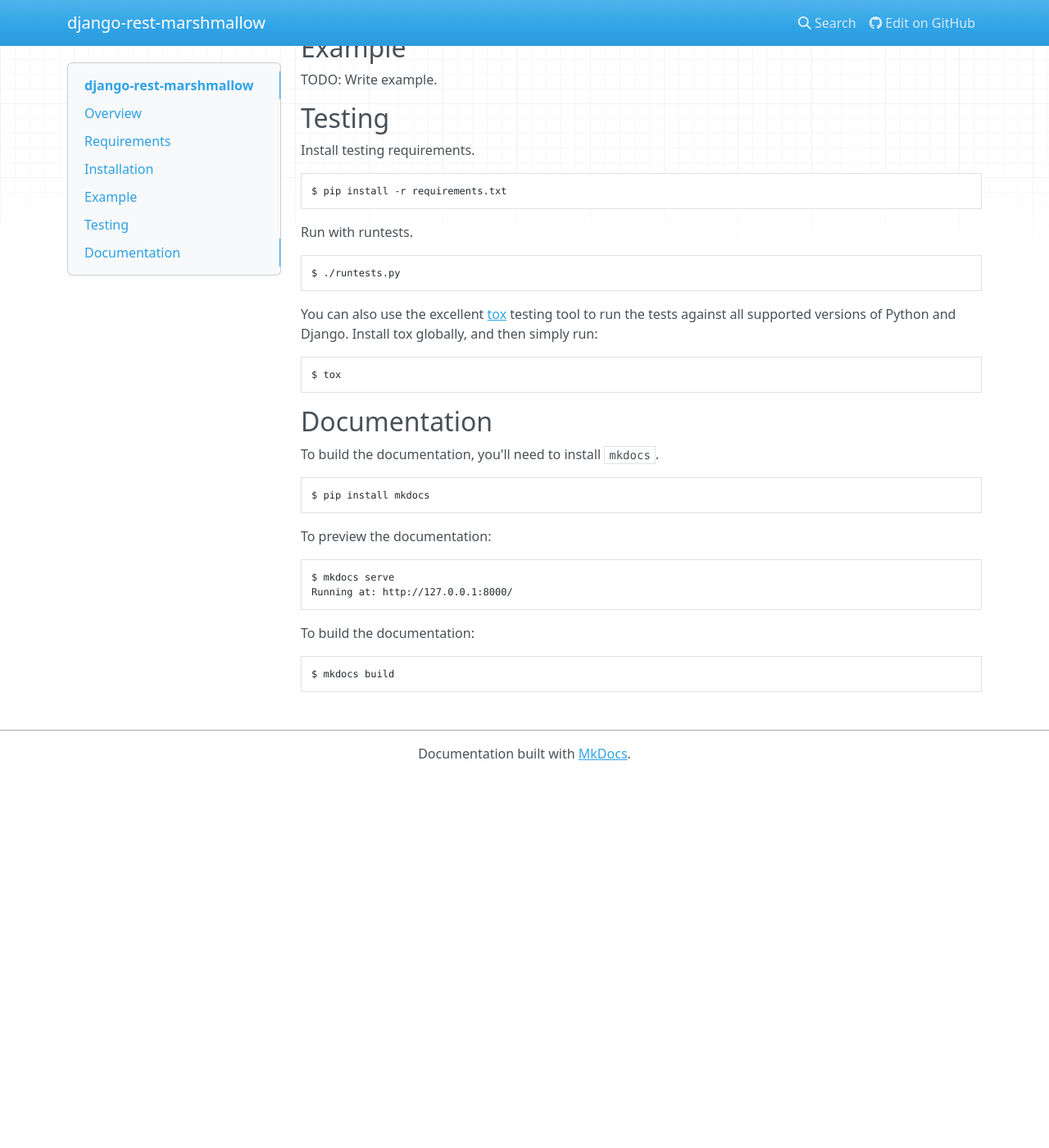
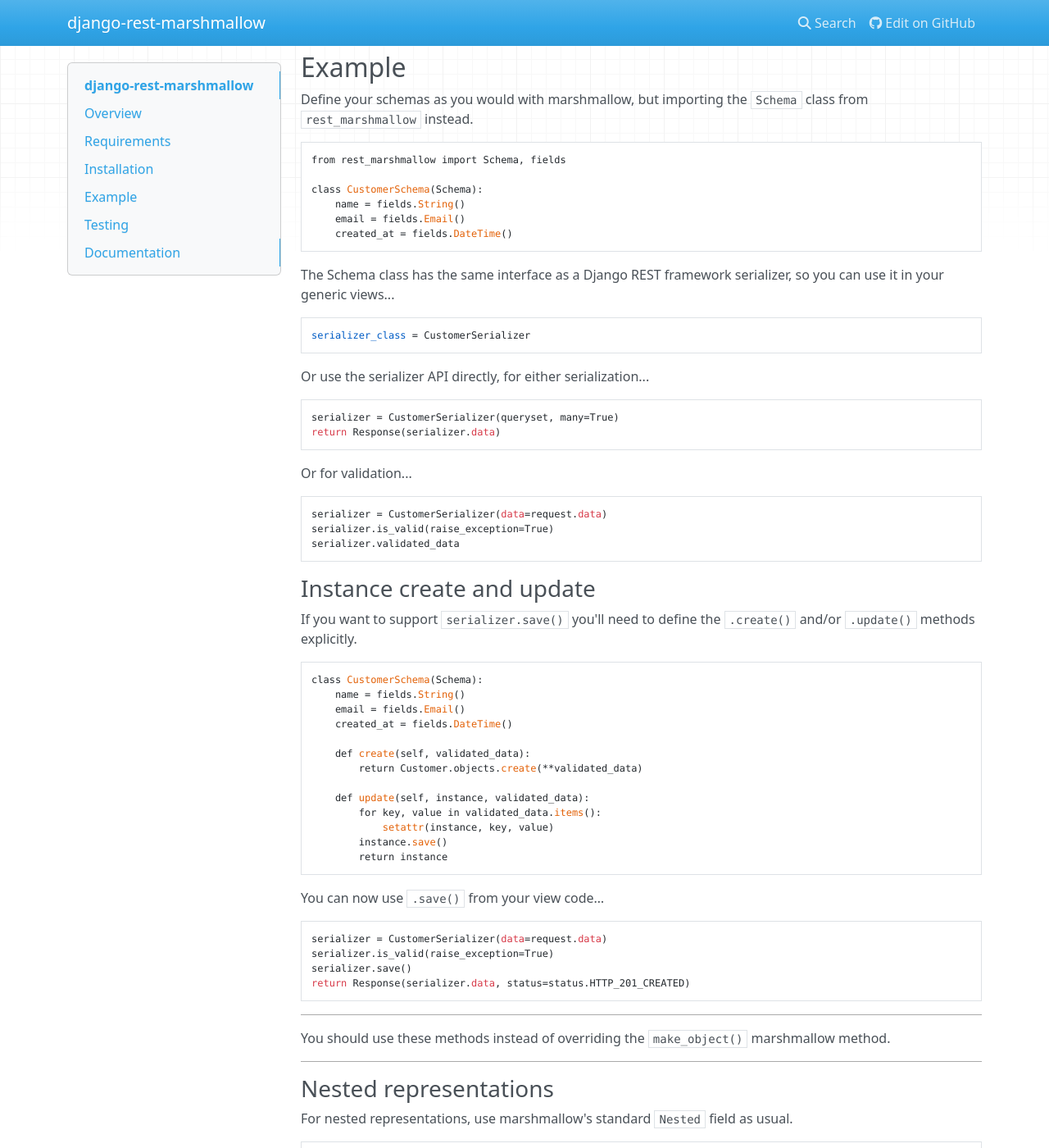
Before and after one commit to marshmallow-code/django-rest-marshmallow, an MkDocs documentation site: the page built from docs/index.md, in a window 1280 px wide and 1400 px high, scrolled down 609 px. Shown: the whole window at 82% size. Built offline with MkDocs 1.6.1, drawn with Linux system fonts in a browser that asks for light colours; nearby versions of some CDN libraries; before the commit the page ends 1556 px from its top, so only the background shows below that; some of the changed text lies outside the part shown.

```diff
--- a/docs/index.md
+++ b/docs/index.md
@@ -21,8 +21,9 @@ Marshmallow schemas for Django REST framework
 
 ## Requirements
 
-* Python (2.7, 3.3, 3.4)
-* Django (1.6, 1.7)
+* Python (2.7, 3.3+)
+* Django REST framework (3.0+)
+* Marshmallow (1.2+, 2.0+)
 
 ## Installation
 
@@ -34,7 +35,81 @@ $ pip install django-rest-marshmallow
 
 ## Example
 
-TODO: Write example.
+Define your schemas as you would with marshmallow, but importing the `Schema` class from `rest_marshmallow` instead.
+
+    from rest_marshmallow import Schema, fields
+
+    class CustomerSchema(Schema):
+        name = fields.String()
+        email = fields.Email()
+        created_at = fields.DateTime()
+
+The Schema class has the same interface as a Django REST framework serializer, so you can use it in your generic views...
+
+    serializer_class = CustomerSerializer
+
+Or use the serializer API directly, for either serialization...
+
+    serializer = CustomerSerializer(queryset, many=True)
+    return Response(serializer.data)
+
+Or for validation...
+
+    serializer = CustomerSerializer(data=request.data)
+    serializer.is_valid(raise_exception=True)
+    serializer.validated_data
+
+### Instance create and update
+
+If you want to support `serializer.save()` you'll need to define the `.create()` and/or `.update()` methods explicitly.
+
+    class CustomerSchema(Schema):
+        name = fields.String()
+        email = fields.Email()
+        created_at = fields.DateTime()
+
+        def create(self, validated_data):
+            return Customer.objects.create(**validated_data)
+
+        def update(self, instance, validated_data):
+            for key, value in validated_data.items():
+                setattr(instance, key, value)
+            instance.save()
+            return instance
+
+You can now use `.save()` from your view code…
+
+    serializer = CustomerSerializer(data=request.data)
+    serializer.is_valid(raise_exception=True)
+    serializer.save()
+    return Response(serializer.data, status=status.HTTP_201_CREATED)
+
+---
+
+You should use these methods instead of overriding the `make_object()` marshmallow method.
+
+---
+
+### Nested representations
+
+For nested representations, use marshmallow's standard `Nested` field as usual.
+
+    from rest_marshmallow import fields, Schema
+
+    class ArtistSchema(Schema):
+        name = fields.String()
+
+    class AlbumSchema(Schema):
+        title = fields.String()
+        release_date = fields.Date()
+        artist = fields.Nested(ArtistSchema)
+
+### Excluding fields
+
+The marshmallow `only` and `exclude` arguments are also valid as serializer arguments:
+
+    serializer = CustomerSerializer(queryset, many=True, only=('name', 'email'))
+    return Response(serializer.data)
 
 ## Testing
 
```
Also changed, not shown: rest_marshmallow/__init__.py (+49 -7 lines), 2 other files.
